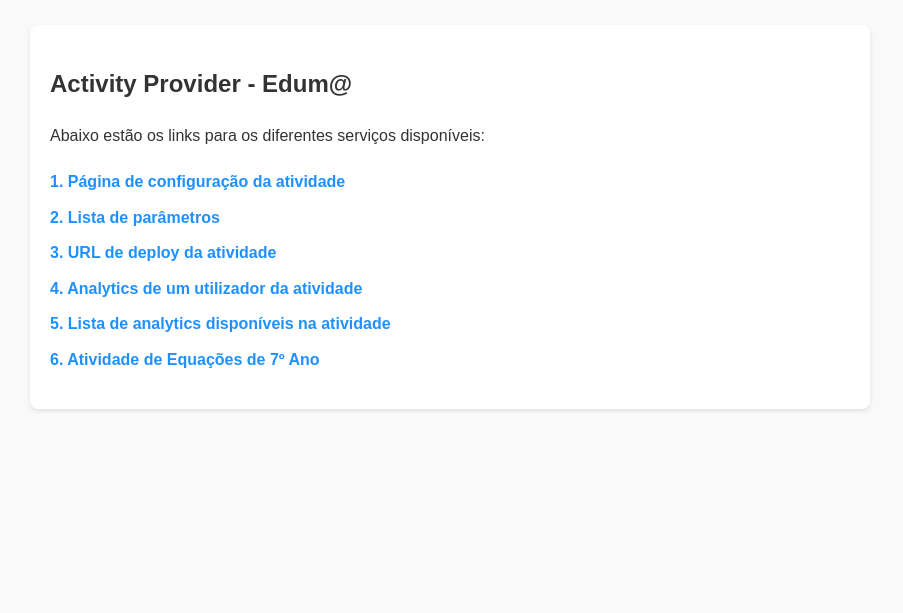
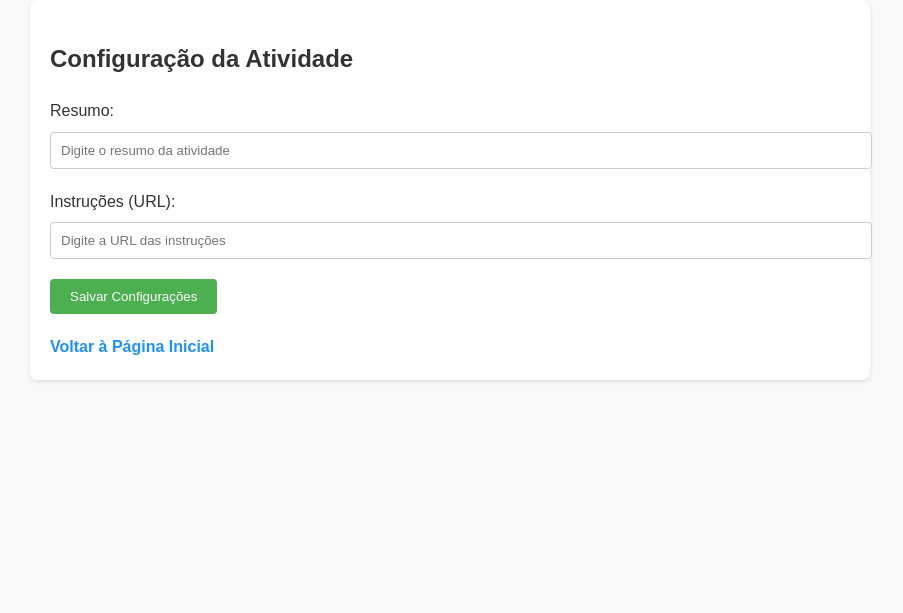
Before and after one commit to Joao-Machado-UAb/edumat, a Flask app: template templates/index.html in a window 1280 px wide. Shown: the part 123-736 px from the top of the page, without its empty margins (190-1093 px from the left). Run offline with Flask 3, Linux system fonts and the light colour scheme; the template is opened without the code that fills it, so the values that code supplies are empty.

Commit message:
Update index.html

```diff
--- a/templates/index.html
+++ b/templates/index.html
@@ -1,10 +1,9 @@
-<!-- templates/index.html -->
 <!DOCTYPE html>
-<html lang="en">
+<html lang="pt">
 <head>
     <meta charset="UTF-8">
     <meta name="viewport" content="width=device-width, initial-scale=1.0">
-    <title>Activity Provider - Edum@t</title>
+    <title>Configuração da Atividade</title>
     <style>
         body {
             font-family: Arial, sans-serif;
@@ -32,19 +31,39 @@
             font-size: 2rem;
             margin-bottom: 10px;
         }
-        p {
+        h2 {
+            font-size: 1.5rem;
             margin-bottom: 20px;
         }
-        ul {
-            list-style-type: none;
-            padding: 0;
+        label {
+            font-size: 16px;
+            display: block;
+            margin-bottom: 8px;
         }
-        ul li {
-            margin: 10px 0;
+        input[type="text"] {
+            width: 100%;
+            padding: 10px;
+            margin-bottom: 20px;
+            border: 1px solid #ccc;
+            border-radius: 4px;
+        }
+        input[type="submit"] {
+            background-color: #4CAF50;
+            color: white;
+            border: none;
+            padding: 10px 20px;
+            border-radius: 4px;
+            cursor: pointer;
+        }
+        input[type="submit"]:hover {
+            background-color: #45a049;
         }
         a {
+            display: inline-block;
+            margin-top: 20px;
+            text-align: center;
+            color: #1e90ff;
             text-decoration: none;
-            color: #1e90ff;
             font-weight: bold;
         }
         a:hover {
@@ -65,21 +84,43 @@
     <header>
         <h1>Edumat Activity Provider</h1>
     </header>
-    <br>
+
     <main>
-        <h2>Activity Provider - Edum@</h2>
-        <p>Abaixo estão os links para os diferentes serviços disponíveis:</p>
-        <ul>
-            <li><a href="/config">1. Página de configuração da atividade</a></li>
-            <li><a href="/json_params">2. Lista de parâmetros</a></li>
-            <li><a href="/user_url?activityID=12345">3. URL de deploy da atividade</a></li>
-            <li><a href="/analytics">4. Analytics de um utilizador da atividade</a></li>
-            <li><a href="/analytics_list">5. Lista de analytics disponíveis na atividade</a></li>
-            <li><a href="/equacoes?activityID=12345">6. Atividade de Equações de 7º Ano</a></li>
-        </ul>
+        <h2>Configuração da Atividade</h2>
+
+        <form>
+            <label for="resumo">Resumo:</label>
+            <input type="text" id="resumo" name="resumo" placeholder="Digite o resumo da atividade">
+
+            <label for="instrucoes">Instruções (URL):</label>
+            <input type="text" id="instrucoes" name="instrucoes" placeholder="Digite a URL das instruções">
+
+            <!-- Campos ocultos para enviar os dados ao backend -->
+            <input type="hidden" id="hidden_resumo" name="hidden_resumo">
+            <input type="hidden" id="hidden_instrucoes" name="hidden_instrucoes">
+
+            <input type="submit" value="Salvar Configurações">
+        </form>
+
+        <a href="/">Voltar à Página Inicial</a>
     </main>
+
     <footer>
         &copy; 2024 Edum@t. Todos os direitos reservados.
     </footer>
+
+    <script>
+        // Lógica para atualizar os campos ocultos e mostrar alerta
+        document.querySelector('form').addEventListener('submit', function(event) {
+            event.preventDefault();
+
+            // Atualiza os campos ocultos com os valores dos campos de texto
+            document.getElementById('hidden_resumo').value = document.getElementById('resumo').value;
+            document.getElementById('hidden_instrucoes').value = document.getElementById('instrucoes').value;
+
+            // Mostra um alerta de sucesso
+            alert('Configuração salva com sucesso!');
+        });
+    </script>
 </body>
 </html>
```
